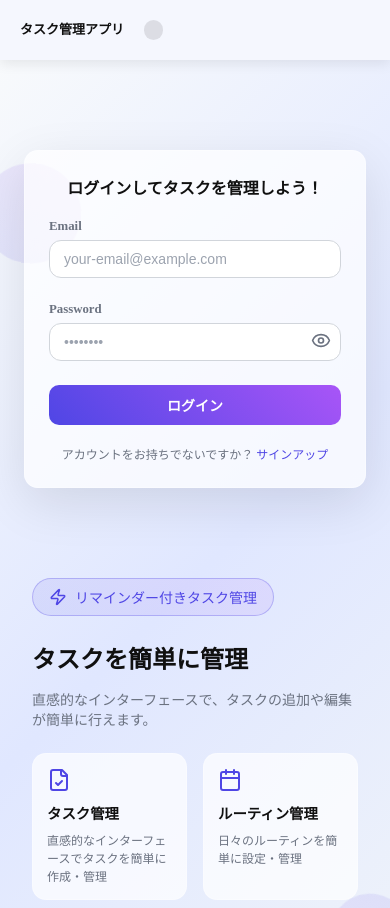
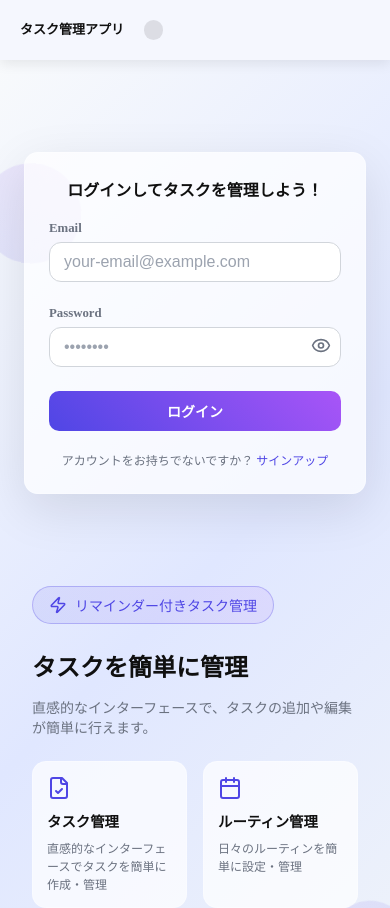
Before and after one commit to n1512101/task-control-app, a React (Vite) app in the folder Frontend/: page /auth in a window 390 px wide. Shown: the top 908 px of the page. Built offline with nearby package versions, Linux system fonts and the light colour scheme; some icons are missing.

Commit message:
文字サイズ変更

```diff
--- a/Frontend/src/components/LoginForm/LoginForm.scss
+++ b/Frontend/src/components/LoginForm/LoginForm.scss
@@ -117,7 +117,6 @@
         }
         .form-input {
           padding: 0.625rem 0.875rem;
-          font-size: 0.875rem;
         }
         .error-message {
           margin-top: 6px;
--- a/Frontend/src/components/RoutineRegister/RoutineRegister.scss
+++ b/Frontend/src/components/RoutineRegister/RoutineRegister.scss
@@ -94,6 +94,7 @@
         border: 1px solid #e5e7eb;
         border-radius: 8px;
         background-color: var(--input-background);
+        font-size: 1rem;
         resize: none;
         outline: none;
         color: var(--input-color);
--- a/Frontend/src/components/SignupForm/SignupForm.scss
+++ b/Frontend/src/components/SignupForm/SignupForm.scss
@@ -116,7 +116,6 @@
         }
         .form-input {
           padding: 0.625rem 0.875rem;
-          font-size: 0.875rem;
         }
         .error-message {
           margin-top: 4px;
--- a/Frontend/src/components/TaskModalCard/TaskModalCard.tsx
+++ b/Frontend/src/components/TaskModalCard/TaskModalCard.tsx
@@ -61,7 +61,7 @@ const TaskModalCard = ({
           {isEdit ? (
             <TextField
               multiline
-              rows={2}
+              rows={3}
               value={title}
               fullWidth
               slotProps={{
--- a/Frontend/src/components/TaskRegister/TaskRegister.scss
+++ b/Frontend/src/components/TaskRegister/TaskRegister.scss
@@ -114,6 +114,7 @@
         resize: none;
         outline: none;
         color: var(--input-color);
+        font-size: 1rem;
         &::placeholder {
           color: var(--placeholder-color);
         }
```
